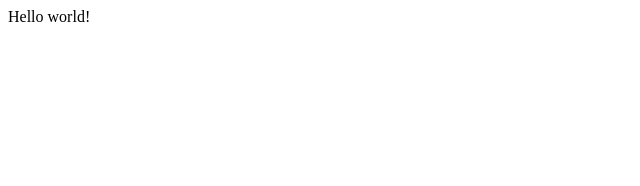
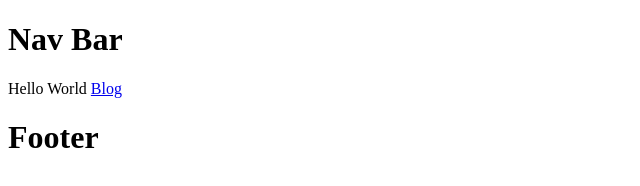
Before and after one commit to kwokster/gatsbyPractice, a Gatsby site: page / in a window 1280 px wide. Shown: the whole page, without its empty margins (0-640 px from the left). Built offline with nearby package versions, Linux system fonts and the light colour scheme; Gatsby itself is replaced by a stand-in of ours.

Commit message:
Learned pages, links, Layout

```diff
--- /dev/null
+++ b/src/components/Footer.js
@@ -0,0 +1,7 @@
+import React from "react"
+
+const Footer = () => {
+  return <h1>Footer</h1>
+}
+
+export default Footer
--- /dev/null
+++ b/src/components/Layout.js
@@ -0,0 +1,16 @@
+import React from "react"
+import Nav from "./Nav"
+import Footer from "./Footer"
+
+const Layout = ({ children }) => {
+  return (
+    //Fragment shorthand
+    <>
+      <Nav />
+      {children}
+      <Footer />
+    </>
+  )
+}
+
+export default Layout
--- /dev/null
+++ b/src/components/Nav.js
@@ -0,0 +1,7 @@
+import React from "react"
+
+const Nav = () => {
+  return <h1>Nav Bar</h1>
+}
+
+export default Nav
--- /dev/null
+++ b/src/pages/blog.js
@@ -0,0 +1,9 @@
+import React from "react"
+import { Link } from "gatsby"
+import Layout from '../components/Layout';
+
+const blog = () => {
+  return <Layout>Hello from blog page <Link to="/">Home</Link></Layout>
+}
+
+export default blog
--- a/src/pages/index.js
+++ b/src/pages/index.js
@@ -1,3 +1,9 @@
 import React from "react"
+import { Link } from "gatsby"
+import Layout from "../components/Layout"
 
-export default () => <div>Hello world!</div>
+export default () => (
+  <Layout>
+    Hello World <Link to="/blog/">Blog</Link>
+  </Layout>
+)
--- /dev/null
+++ b/src/pages/tours.js
@@ -0,0 +1,6 @@
+import React from "react"
+import Layout from "../components/Layout"
+
+const tours = () => <Layout>Tours</Layout>
+
+export default tours;
```
Also changed, not shown: src/pages/404.js (added, +10 -0 lines), src/pages/contact.js (added, +10 -0 lines), static/favicon.ico, 1 other file.
